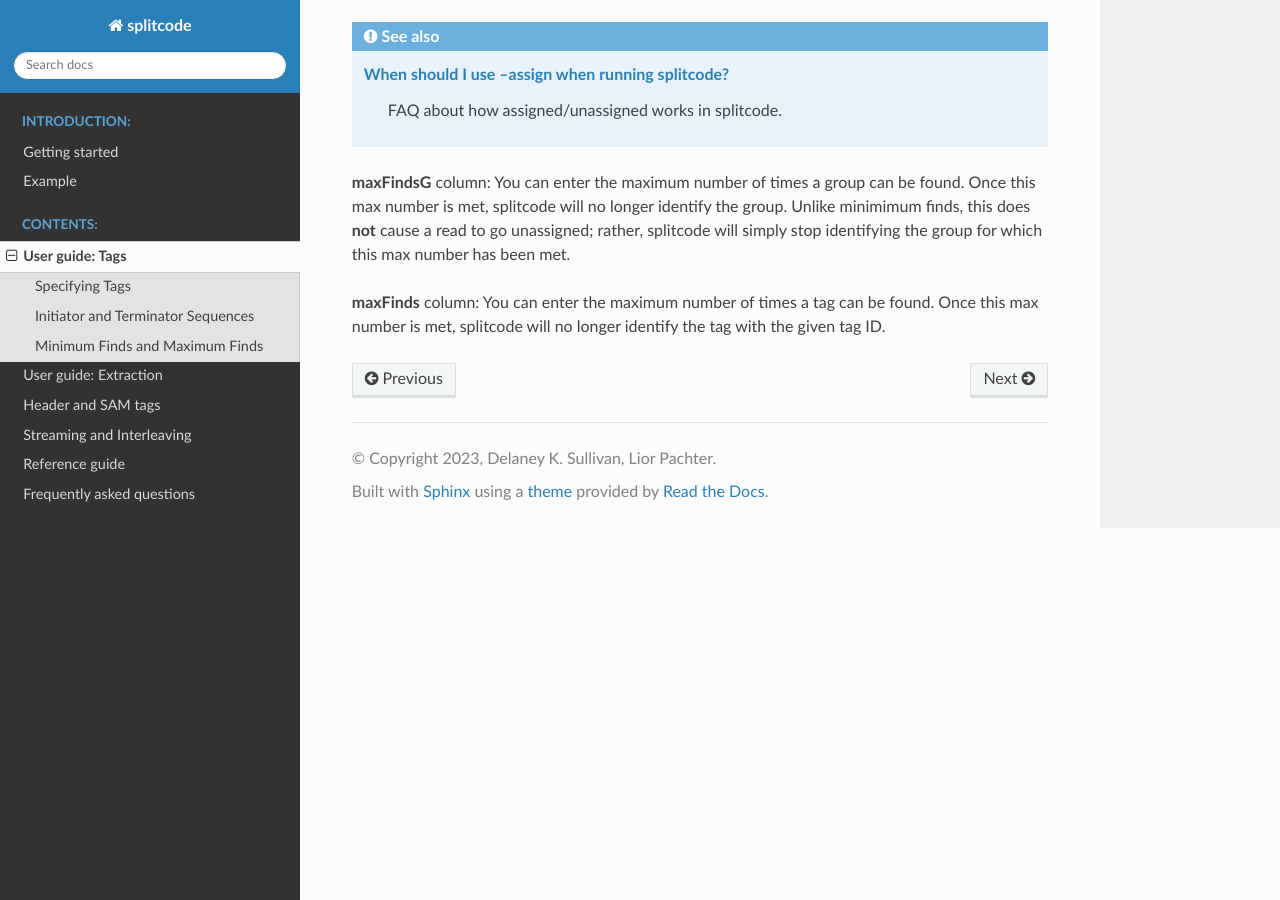
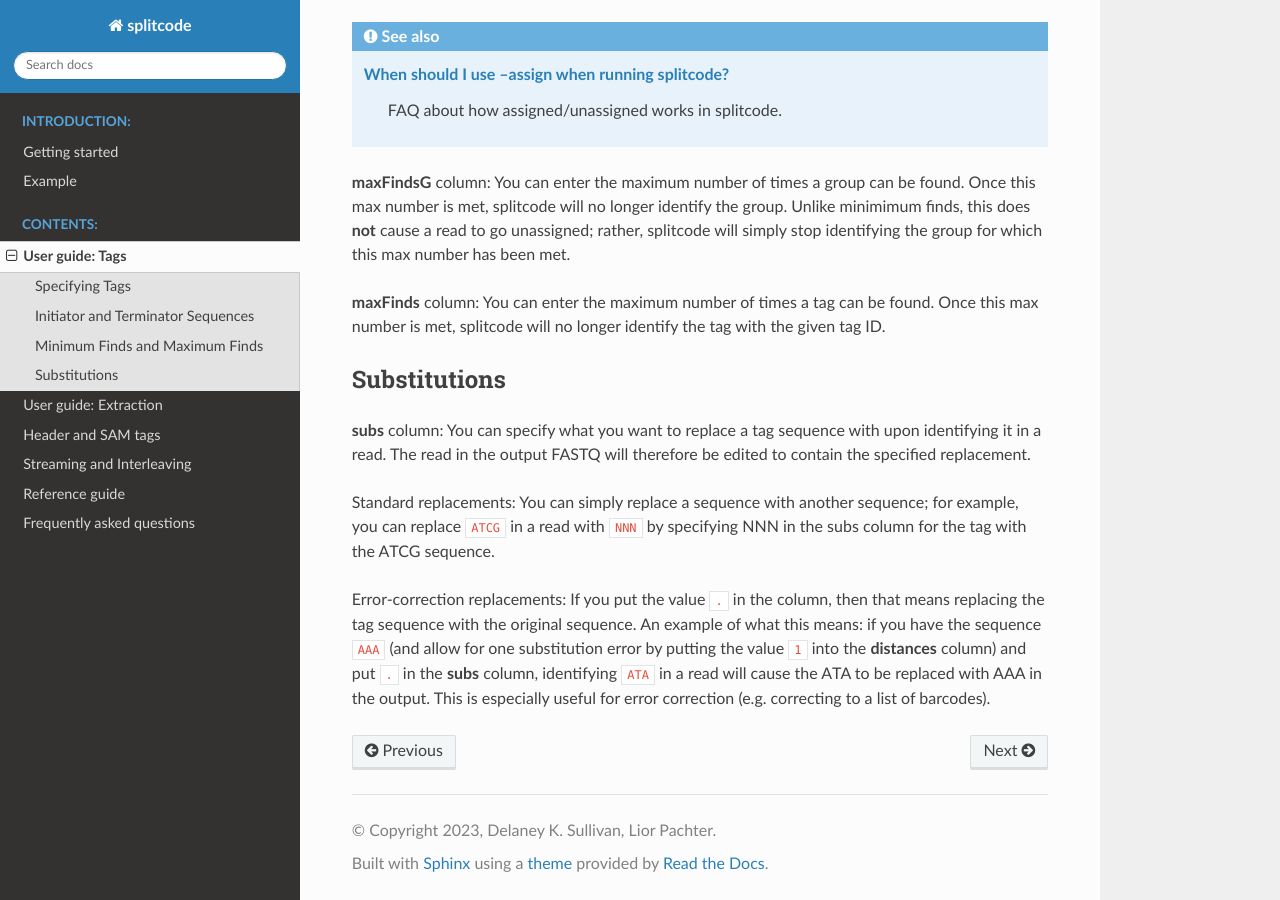
Before and after one commit to pachterlab/splitcode-tutorial, a Sphinx documentation site: the page built from docs/source/user_guide_tags.rst, in a window 1280 px wide and 900 px high, scrolled down 1406 px. Built offline with Sphinx 7.4.7 and the Read the Docs theme 2.0.0, drawn with Linux system fonts in a browser that asks for light colours.

Commit message:
Update user_guide_tags.rst

```diff
--- a/docs/source/user_guide_tags.rst
+++ b/docs/source/user_guide_tags.rst
@@ -47,3 +47,13 @@ Minimum Finds and Maximum Finds
 **maxFindsG** column: You can enter the maximum number of times a group can be found. Once this max number is met, splitcode will no longer identify the group. Unlike minimimum finds, this does **not** cause a read to go unassigned; rather, splitcode will simply stop identifying the group for which this max number has been met.
 
 **maxFinds** column: You can enter the maximum number of times a tag can be found. Once this max number is met, splitcode will no longer identify the tag with the given tag ID.
+
+
+Substitutions
+^^^^^^^^^^^^^
+
+**subs** column: You can specify what you want to replace a tag sequence with upon identifying it in a read. The read in the output FASTQ will therefore be edited to contain the specified replacement.
+
+Standard replacements: You can simply replace a sequence with another sequence; for example, you can replace ``ATCG`` in a read with ``NNN`` by specifying NNN in the subs column for the tag with the ATCG sequence.
+
+Error-correction replacements:  If you put the value ``.`` in the column, then that means replacing the tag sequence with the original sequence. An example of what this means: if you have the sequence ``AAA`` (and allow for one substitution error by putting the value ``1`` into the **distances** column) and put ``.`` in the **subs** column, identifying ``ATA`` in a read will cause the ATA to be replaced with AAA in the output. This is especially useful for error correction (e.g. correcting to a list of barcodes).
```
